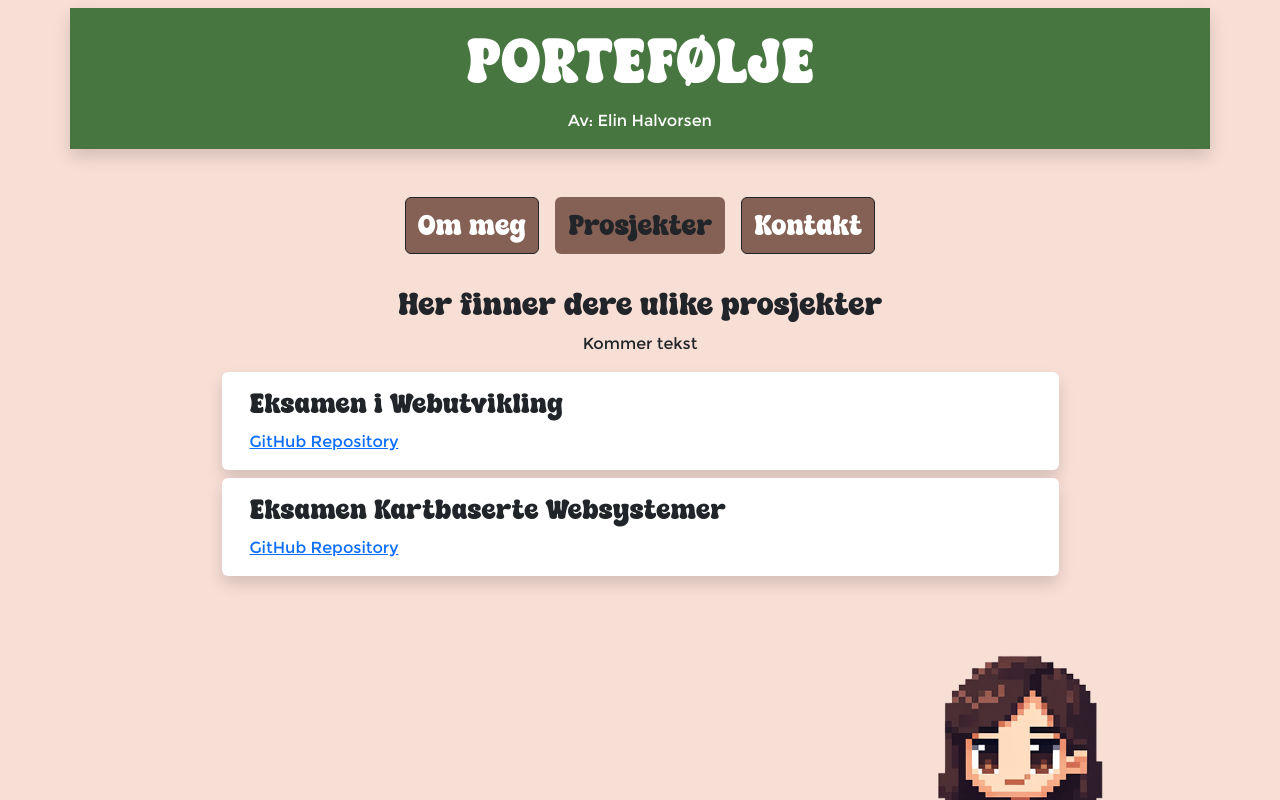
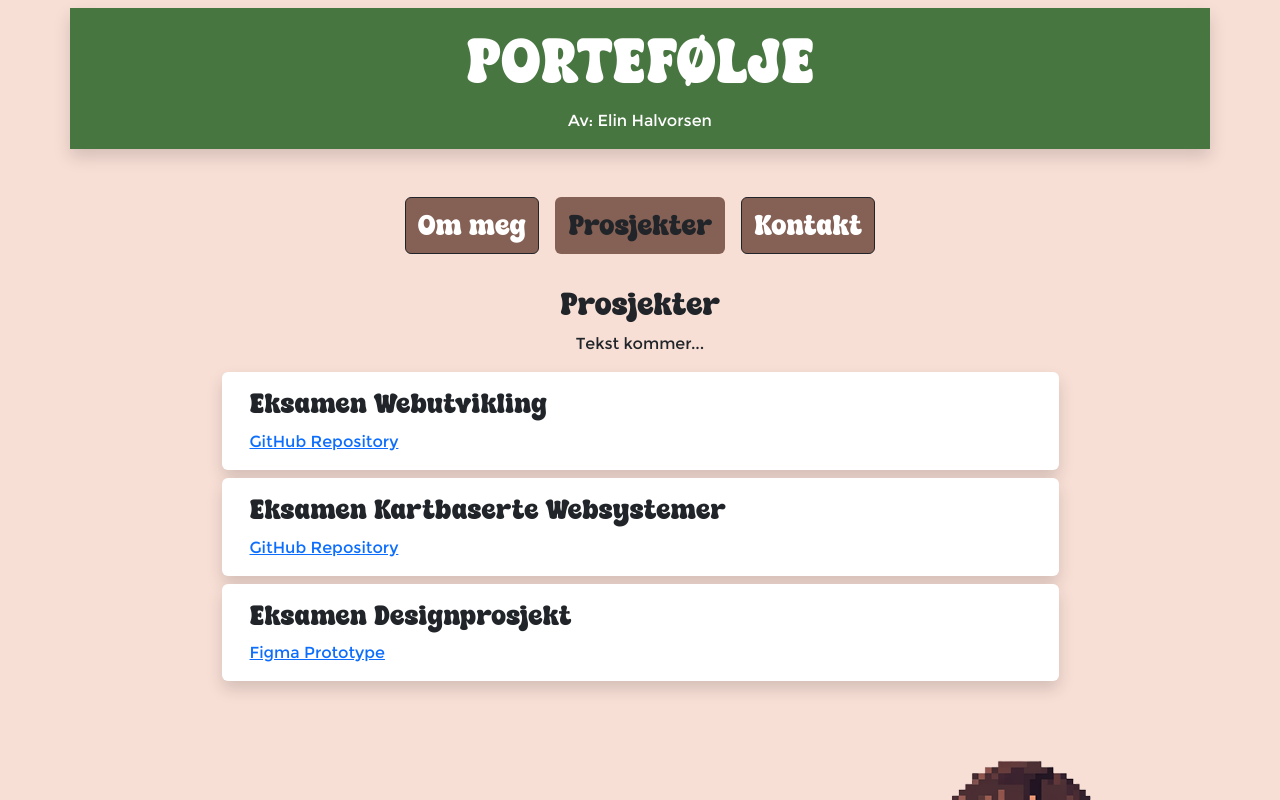
Before and after one commit to elinhalvorsen/portfolio, a React (Vite) app: page / in a window 1280 px wide. Both pictures are taken after a click on the button "Prosjekter". Shown: the top 800 px of the page. Built offline with nearby package versions, Linux system fonts and the light colour scheme.

Commit message:
la til noen ekstra lenker

```diff
--- a/src/components/pages/AboutMe.tsx
+++ b/src/components/pages/AboutMe.tsx
@@ -7,7 +7,7 @@ const AboutMe = () => {
   return (
     <>
       <Subtitle title={"Sosiale Medier"} />
-      <Paragraph text={"Kommer tekst"} />
+      <Paragraph text={"Tekst kommer..."} />
       <ContentBox
         title={"LinkedIn"}
         text={
--- a/src/components/pages/MainPage.tsx
+++ b/src/components/pages/MainPage.tsx
@@ -5,8 +5,8 @@ import Paragraph from "../shared/Paragraph";
 const MainPage = () => {
   return (
     <>
-      <Subtitle title={"Hei"} />
-      <Paragraph text={"Kommer tekst"} />
+      <Subtitle title={"Om meg"} />
+      <Paragraph text={"Tekst kommer..."} />
     </>
   );
 };
--- a/src/components/pages/Projects.tsx
+++ b/src/components/pages/Projects.tsx
@@ -5,10 +5,10 @@ import ContentBox from "../shared/ContentBox";
 const Projects = () => {
   return (
     <div>
-      <Subtitle title="Her finner dere ulike prosjekter" />
-      <Paragraph text={"Kommer tekst"} />
+      <Subtitle title="Prosjekter" />
+      <Paragraph text={"Tekst kommer..."} />
       <ContentBox
-        title={"Eksamen i Webutvikling"}
+        title={"Eksamen Webutvikling"}
         text={
           <a
             href="https://github.com/elinhalvorsen/DS3103_Webutvikling_Eksamen"
@@ -31,6 +31,19 @@ const Projects = () => {
           </a>
         }
       />
+
+      <ContentBox
+        title={"Eksamen Designprosjekt"}
+        text={
+          <a
+            href="https://www.figma.com/design/bPH9Iw8WCGkhd2K7J13m7w/Design-Prosjekt?node-id=8-2&t=pWB7z2PyTm3arvxF-1"
+            target="_blank"
+            rel="noopener noreferrer"
+          >
+            Figma Prototype
+          </a>
+        }
+      />
     </div>
   );
 };
```
